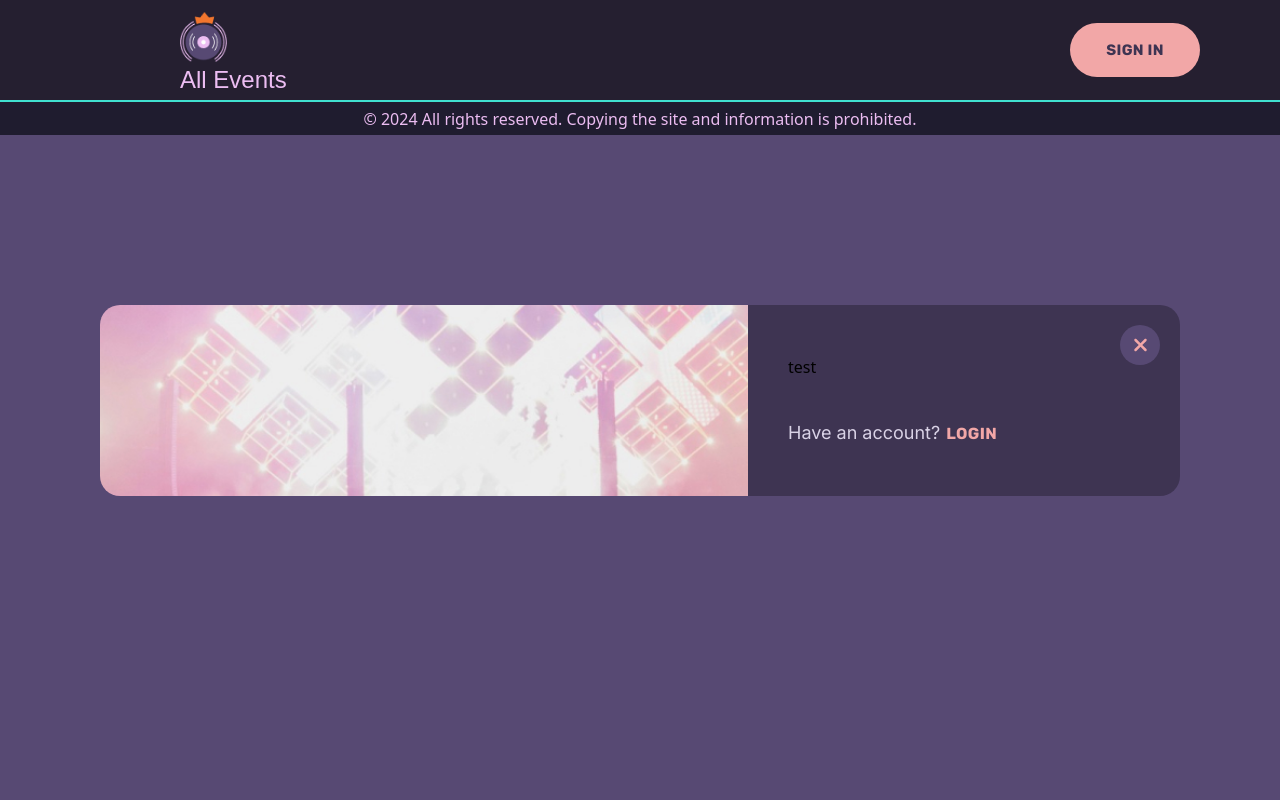
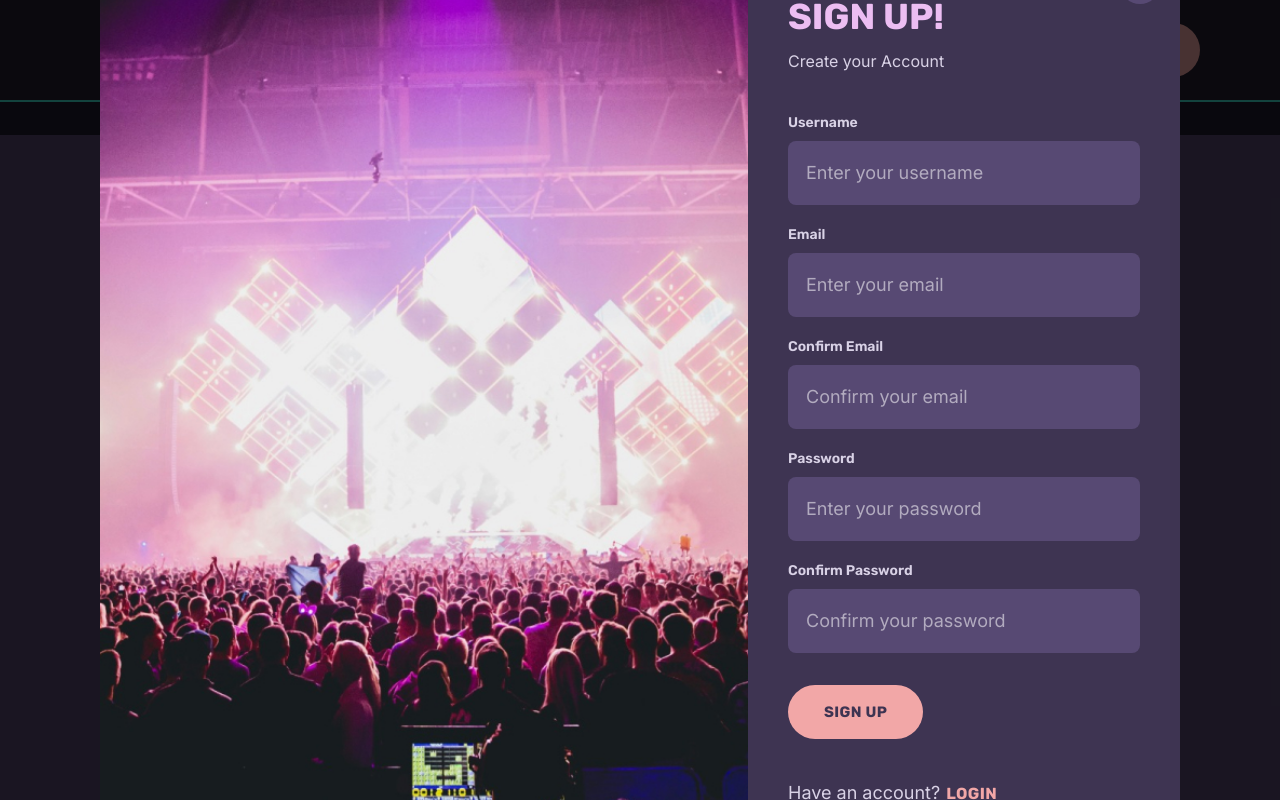
Before and after one commit to ZooDevelopers/ProjectF5-UpcomingEvents-frontend, a Vue app: page /login-temp in a window 1280 px wide. Both pictures are taken after a click on the button "SIGN UP". Built offline with nearby package versions, Linux system fonts and the light colour scheme.

Commit message:
added error handling to FormField, created SignUpForm with its basic code (TODO: logic)

```diff
--- a/src/components/auth/SignInUpModal.vue
+++ b/src/components/auth/SignInUpModal.vue
@@ -21,7 +21,7 @@ const closeModal = () => {
 
 <template>
 <!-- <div class=" bg-white rounded-[20px] justify-start items-start inline-flex relative"> -->
-<div class="fixed z-10 top-0 left-0 w-full h-full flex items-center justify-center">
+<div class="fixed z-10 top-0 left-0 w-full h-full flex items-center justify-center bg-black/70">
     <div class="w-full max-w-[1080px] relative grid md:grid-cols-10 mx-4 md:mx-16">
         <div class="hidden md:flex w-full md:col-span-5 lg:col-span-6 bg-center bg-cover bg-no-repeat rounded-l-[20px]" :style="{ backgroundImage: `url(${modalBackgroundImage})` }">
             <!-- <img class="w-full" src="../../assets/events-form-img.jpg" /> -->
--- a/src/components/auth/SignUpForm.vue
+++ b/src/components/auth/SignUpForm.vue
@@ -1,7 +1,105 @@
+<script setup>
+import { ref } from 'vue';
+import FormField from '@/components/base/FormField.vue';
+import Button from '@/components/base/Button.vue';
+
+const username = ref('');
+const email = ref('');
+const confirmEmail = ref('');
+const password = ref('');
+const confirmPassword = ref('');
+
+const emailError = ref('');
+const passwordError = ref('');
+
+function validateEmail() {
+    if (email.value !== confirmEmail.value) {
+        emailError.value = 'Emails do not match';
+    } else {
+        emailError.value = '';
+        return true;
+    }
+}
+
+function validatePassword() {
+    if (password.value !== confirmPassword.value) {
+        passwordError.value = 'Passwords do not match';
+    } else {
+        passwordError.value = '';
+        return true;
+    }
+}
+
+async function handleSignUp(event) {
+    event.preventDefault();
+
+    if (!validateEmail() || !validatePassword()) {
+        console.log({
+        username: username.value,
+        email: email.value,
+        confirmEmail: confirmEmail.value,
+        password: password.value,
+        confirmPassword: confirmPassword.value
+      });
+
+      // TODO: sign up logic
+    }
+}
+</script>
+
 <template>
-    test
+      <div class="w-full flex flex-col items-start gap-2.5">
+    <h3 class="text-pink text-4xl font-bold font-rubik uppercase leading-tight">Sign Up!</h3>
+    <p class="text-grey text-base font-normal font-inter leading-normal">Create your Account</p>
+  </div>
+
+  <form @submit="handleSignUp" class="w-full flex flex-col items-start gap-8">
+    <div class="w-full flex flex-col items-start gap-5">
+      <FormField
+        id="username"
+        label="Username"
+        type="text"
+        placeholder="Enter your username"
+        v-model="username"
+      />
+
+      <FormField
+        id="email"
+        label="Email"
+        type="email"
+        placeholder="Enter your email"
+        v-model="email"
+        :error="emailError"
+      />
+
+      <FormField
+        id="confirm-email"
+        label="Confirm Email"
+        type="email"
+        placeholder="Confirm your email"
+        v-model="confirmEmail"
+        :error="emailError"
+      />
+
+      <FormField
+        id="password"
+        label="Password"
+        type="password"
+        placeholder="Enter your password"
+        v-model="password"
+        :error="passwordError"
+      />
+
+      <FormField
+        id="confirm-password"
+        label="Confirm Password"
+        type="password"
+        placeholder="Confirm your password"
+        v-model="confirmPassword"
+        :error="passwordError"
+      />
+    </div>
+
+    <Button type="submit" label="Sign Up" />
+  </form>
 </template>
-
-<script setup>
-
-</script>
--- a/src/components/base/FormField.vue
+++ b/src/components/base/FormField.vue
@@ -6,7 +6,8 @@
     label: String,
     type: String,
     placeholder: String,
-    modelValue: String
+    modelValue: String,
+    error: String,
     });
 
     const emit = defineEmits(['update:modelValue']);
@@ -29,5 +30,6 @@
         @input="updateValue"
         class="w-full p-4 bg-purple-500 text-purple-200 text-lg font-normal font-inter rounded-lg border-2 border-transparent focus:border-pink hover:border-pink focus:text-grey placeholder:text-purple-200 cursor-pointer"
       />
+      <p v-if="error" class="text-red text-sm font-normal font-inter">{{ error }}</p>
     </div>
 </template>
```
